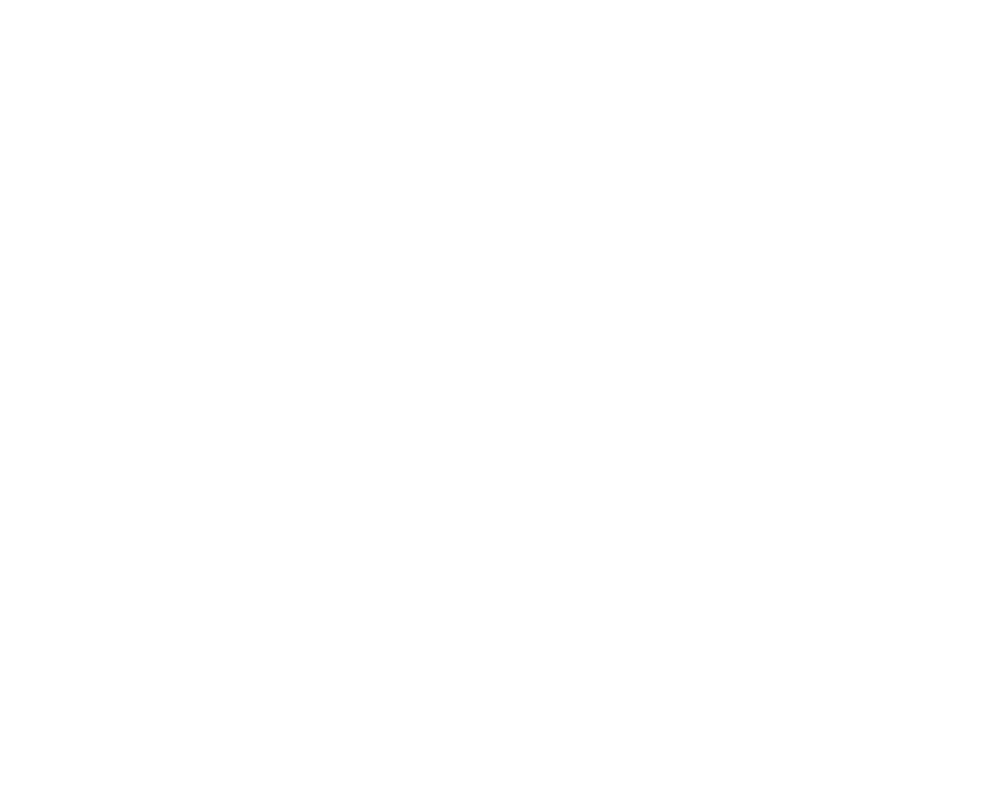
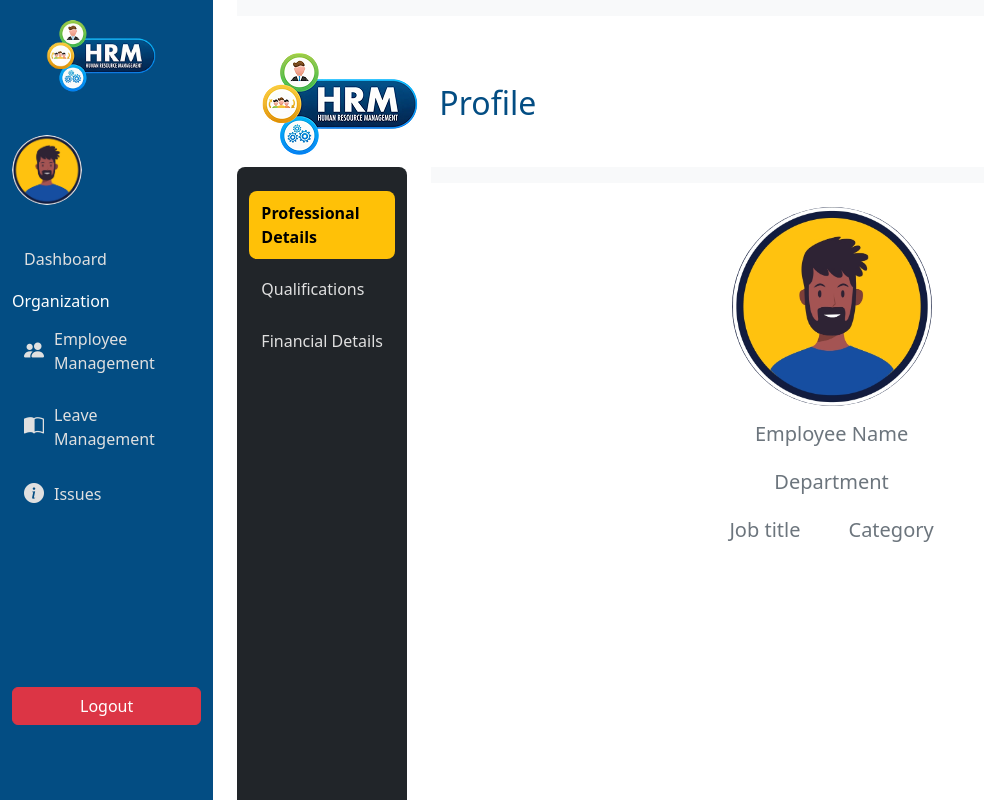
Before and after one commit to Rajkumar-Sai-Durga/hrms-frontend, a React (Vite) app: page /dashboard/profile/1/pro in a window 1280 px wide. Before the commit this address had no page. Shown: the top 800 px of the page, without its empty margins (0-984 px from the left). Built offline with nearby package versions, Linux system fonts and the light colour scheme; no server answers.

Commit message:
employee managment section has completed with nested routing of profesional, educcational and financial details pages

```diff
--- a/src/App.tsx
+++ b/src/App.tsx
@@ -13,7 +13,10 @@
 import Home from './pages/Home/Home';
 import Leaves from './pages/leaves/Leaves';
 import { Issues } from './pages/Issues/Issues';
-import Profiles from './pages/profile/Profiles';
+import Professional from './pages/profile-pages/Professional';
+import Educational from './pages/profile-pages/Educational';
+import BankDetails from './pages/profile-pages/BankDetails';
+import ProfileDashboard from './pages/profile-dashboard/ProfileDashboard';
 
 function App() {
 
@@ -32,12 +35,14 @@
           <Route path='leaves' element={<Leaves></Leaves>}/>
           <Route path='issues' element={<Issues></Issues>}/>
 
+          <Route path='profile/:employeeId' element={<ProfileDashboard></ProfileDashboard>}>
+            <Route index element={<Navigate to="pro"/>}/>
+            <Route path='pro' element={<Professional></Professional>}/>
+            <Route path='qualification' element={<Educational></Educational>}/>
+            <Route path='financial' element={<BankDetails></BankDetails>}/>
+          </Route>
         </Route>
 
-          <Route path='/profile/:employeeId' element={<Profiles></Profiles>}>
-            <Route index element={<Navigate to="home"/>}/>
-            {/* <Route path='home' element={}/> */}
-          </Route>
 
       </Routes>
       <ToastContainer></ToastContainer>
--- a/src/pages/dashboard/Dashboard.tsx
+++ b/src/pages/dashboard/Dashboard.tsx
@@ -1,6 +1,7 @@
 
-import { NavLink, Outlet, useNavigate } from "react-router-dom";
+import { Link, NavLink, Outlet, useNavigate } from "react-router-dom";
 import Logo from "../../assets/WhatsApp Image 2025-12-14 at 17.21.26_8738a792 1.png"
+import profile from "../../assets/profile.jpeg"
 import "./dashboard.css"
 import { useState } from "react";
 import Confirmation from "../../components/confirmation-model/Confirmation";
@@ -32,24 +33,27 @@
 
             {/* logo */}
             <div className="mb-4 logo d-flex justify-content-start align-items-center">
-              <img
-                src={Logo}
-                alt="logo"
-              />
+              <Link to="/dashboard">
+                <img
+                  src={Logo}
+                  alt="logo"
+                />
+              </Link>
+
             </div>
 
 
             {/* Profile */}
-            <div className="text-center mb-4 d-flex justify-content-around">
+            <div className="text-center mb-4 d-flex gap-3">
               <img
-                src="https://i.pravatar.cc/80"
+                src={profile}
                 className="rounded-circle mb-2"
                 width="70"
                 alt="profile"
               />
               <div className="d-flex flex-column align-items-start justify-content-center">
-                <h6 className="mb-0">{name}</h6>
-                <small className="text-muted">{role}</small>
+                <h3 className="mb-0">{name}</h3>
+                <p className="text-secondary">{role}</p>
               </div>
             </div>
 
@@ -118,7 +122,6 @@
             >
               ☰
             </button>
-            <h5 className="ms-3 mb-0">Dashboard</h5>
           </nav>
 
           <div className="pt-4">
--- a/src/pages/employeeManage/EmployeeManagement.tsx
+++ b/src/pages/employeeManage/EmployeeManagement.tsx
@@ -5,7 +5,6 @@
 
 const EmployeeManagement = () => {
   const [employees, setEmployees] = useState<any>()
-  console.log(localStorage.getItem("accessToken"))
   const navigate = useNavigate();
 
   const apiCall = async()=>{
@@ -28,7 +27,7 @@
 
 
   const employeeInfo = (employeeId: string)=>{
-    navigate("/profile/"+employeeId)
+    navigate("/dashboard/profile/"+employeeId)
   }
 
   return (
@@ -42,6 +41,7 @@
             <th scope="col">DEPARTMENT</th>
             <th scope="col">JOB TITLE</th>
             <th scope="col">CATEGORY</th>
+            <th scope="col">GENEDER</th>
             <th scope="col">ACTIONS</th>
           </tr>
         </thead>
@@ -53,6 +53,7 @@
               <td>{employee.department}</td>
               <td>{employee.jobTitle}</td>
               <td>{employee.category}</td>
+              <td>{employee.geneder}</td>
               <td onClick={()=>employeeInfo(employee.employee.employeeId)}><i className="bi bi-eye-fill"></i></td>
           </tr>
           ))}
--- a/src/pages/login_page/Login.tsx
+++ b/src/pages/login_page/Login.tsx
@@ -22,7 +22,6 @@
         setLoad(true)
         try {
             const response = await axios.post("http://localhost:8080/api/employee/login", formValues)
-            console.log(response)
             if(response.data.accessToken.length){
                 toast.success(response.data.message);
                 localStorage.setItem("userInfo", JSON.stringify(response.data.userInfo))
--- a/src/pages/profile-dashboard/ProfileDashboard.tsx
+++ b/src/pages/profile-dashboard/ProfileDashboard.tsx
@@ -1,8 +1,68 @@
+import { NavLink, Outlet } from "react-router-dom";
+import logo from "../../assets/WhatsApp Image 2025-12-14 at 17.21.26_8738a792 1.png"
 
-const ProfileDashboard = (props: any) => {
-    const employeeId = props.employeeId;
+const ProfileDashboard = () => {
   return (
-    <div>{employeeId}</div>
+    <div className="container-fluid">
+      <div className="row">
+        <div className="d-flex justify-content-between px-3 py-2">
+            <div className="d-flex align-items-center">
+                <img src={logo} alt="logo" />
+                <h2 className="ms-3 mb-0 color fw-2">Profile</h2>
+            </div>
+        </div>
+        {/* Sidebar */}
+        <nav
+          id="sidebar1"
+          className="col-sm-4 col-lg-2 d-md-block bg-dark sidebar collapse min-vh-100 rounded-3"
+        >
+          <div className="position-sticky text-white h-100 py-4">
+
+            {/* Menu */}
+              <ul className="nav nav-pills flex-column gap-2">
+
+                <li className="nav-item">
+                    <NavLink className="nav-link" to="pro">
+                        Professional Details
+                    </NavLink>
+                </li>
+
+                <li className="nav-item">
+                    <NavLink className="nav-link" to="qualification">
+                        Qualifications
+                    </NavLink>
+                </li>
+
+                <li className="nav-item">
+                  <NavLink className="nav-link" to="financial">
+                    Financial Details
+                  </NavLink>
+                </li>
+              </ul>
+          </div>
+        </nav>
+
+        {/* Main Content */}
+        <div className="col-md-9 ms-sm-auto col-lg-10 px-md-4">
+
+          {/* Top Navbar */}
+          <nav className="navbar navbar-light bg-light sticky-top">
+            <button
+              className="btn btn-outline-dark d-md-none"
+              data-bs-toggle="collapse"
+              data-bs-target="#sidebar1"
+            >
+              ☰
+            </button>
+          </nav>
+
+          <div className="pt-4">
+            <Outlet />
+          </div>
+        </div>
+
+      </div>
+    </div>
   )
 }
 
--- /dev/null
+++ b/src/pages/profile-pages/BankDetails.tsx
@@ -0,0 +1,62 @@
+import axios from "axios";
+import { useEffect, useState } from "react";
+import { useParams } from "react-router-dom";
+
+const BankDetails = () => {
+
+  const [bankInfo, setBankInfo] = useState([]);
+  const {employeeId} = useParams()
+
+  const apiCall = async() =>{
+    try {
+      let response = await axios.get("http://localhost:8080/api/bank/get/"+employeeId,{
+        headers: {
+          Authorization: `Bearer ${localStorage.getItem("accessToken")}`
+        }
+      })
+      setBankInfo(response.data.data)
+    } catch (error) {
+      console.log(error)
+    }
+  }
+
+  useEffect(()=> {
+    apiCall()
+  })
+  return (
+    <div>
+      {bankInfo.length ? bankInfo.map((bank: any)=>(
+      <div className="card shadow-sm border-0 mb-3" key={bank.id}>
+        <div className="card-body">
+
+          {/* Header */}
+          <h5 className="fw-bold mb-3">
+            Bank Details
+          </h5>
+
+          {/* Bank Name */}
+          <p className="mb-2">
+            <strong>Bank Name:</strong> {bank.bankName}
+          </p>
+
+          {/* Account Number */}
+          <p className="mb-2">
+            <strong>Account Number:</strong> {bank.accountNumber}
+          </p>
+
+          {/* IFSC Code */}
+          <p className="mb-0">
+            <strong>IFSC Code:</strong> {bank.ifscCode}
+          </p>
+
+        </div>
+      </div>
+      )) : (<div>
+        <h1 className="text-secondary text-opacity-50 text-center">No Bank Details Available</h1>
+      </div>)}
+    </div>
+
+  )
+}
+
+export default BankDetails
--- /dev/null
+++ b/src/pages/profile-pages/Educational.tsx
@@ -0,0 +1,74 @@
+import axios from "axios";
+import { useEffect, useState } from "react"
+import { useParams } from "react-router-dom";
+
+const Educational = () => {
+
+  const [education, setEducation] = useState([]);
+  const {employeeId} = useParams()
+
+  const apiCall = async() =>{
+    try {
+      let response = await axios.get("http://localhost:8080/api/educational/get/"+employeeId,{
+        headers: {
+          Authorization: `Bearer ${localStorage.getItem("accessToken")}`
+        }
+      })
+      setEducation(response.data.data)
+    } catch (error) {
+      console.log(error)
+    }
+  }
+
+  useEffect(()=> {
+    apiCall()
+  })
+
+  return (
+    <div>{education.length ? education.map((data: any)=>(<div key={data.id} className="card shadow-sm border-0 mb-3">
+      <div className="card-body">
+
+        {/* Header */}
+        <div className="d-flex justify-content-between align-items-center mb-3">
+          <h5 className="mb-0 fw-bold">
+            {data.degree} ({data.degreeType})
+          </h5>
+          <span className="badge bg-success">
+            CGPA: {data.cgpa}
+          </span>
+        </div>
+
+        {/* Institute */}
+        <p className="mb-2 text-muted">
+          {data.institute}
+        </p>
+
+        {/* Specialization */}
+        <p className="mb-2">
+          <strong>Specialization:</strong> {data.specialization}
+        </p>
+
+        {/* Duration */}
+        <p className="mb-0 text-muted">
+          {new Date(data.started).toLocaleDateString("en-IN", {
+              month: "short",
+              year: "numeric",
+            })}{" "}
+            -{" "}
+            {new Date(data.ended).toLocaleDateString("en-IN", {
+              month: "short",
+              year: "numeric",
+            })}
+        </p>
+
+      </div>
+    </div>))
+    : <div>
+      <h1 className="text-secondary text-opacity-50 text-center">No Educational Details Available</h1>
+    </div>
+    }</div>
+
+  )
+}
+
+export default Educational
--- /dev/null
+++ b/src/pages/profile-pages/Professional.tsx
@@ -0,0 +1,60 @@
+import axios from "axios";
+import { useEffect, useState } from "react";
+import { useParams } from "react-router-dom"
+import profile from "../../assets/profile.jpeg"
+import "./professional.css"
+
+
+const Professional = () => {
+
+  const {employeeId} = useParams();
+
+  const [details, setDetails] = useState<any>(null);
+
+  const apiCall = async()=>{
+    try {
+      let response = await axios.get("http://localhost:8080/api/empManager/get/"+employeeId,{
+        headers:{
+          Authorization: `Bearer ${localStorage.getItem("accessToken")}`
+        }
+      })
+      setDetails(response.data.data)
+    } catch (error) {
+      console.log(error);
+    }
+  }
+
+  useEffect(()=>{
+    apiCall();
+  }, [])
+
+  return (
+    <div className="d-flex flex-column align-items-center text-center gap-3">
+      <div>
+        <img src={profile} alt="" className="profile"/>
+      </div>
+      <div className="d-flex flex-column gap-3">
+        <div>
+          <h5 className="text-secondary">Employee Name</h5>
+          <h2>{details?.employee.firstName} {details?.employee.lastName}</h2>
+        </div>
+        <div>
+          <h5 className="text-secondary">Department</h5>
+          <h2>{details?.department}</h2>
+        </div>
+        <div className="d-flex gap-5">
+          <div>
+            <h5 className="text-secondary">Job title</h5>
+            <h2>{details?.jobTitle}</h2>
+          </div>
+          <div>
+            <h5  className="text-secondary">Category</h5>
+            <h2>{details?.category}</h2>
+          </div>
+        </div>
+      </div>
+    </div>
+  )
+}
+
+export default Professional
--- /dev/null
+++ b/src/pages/profile-pages/professional.css
@@ -0,0 +1,4 @@
+.profile{
+    width: 200px;
+    border-radius: 50%;
+}
--- a/src/pages/registration/Registration.tsx
+++ b/src/pages/registration/Registration.tsx
@@ -18,7 +18,8 @@
     username: string,
     email: string,
     password: string
-    confirmPass: string
+    confirmPass: string,
+    gender: string
   }
   const {register, handleSubmit, formState: {errors}, watch} = useForm<formValues>()
   const password = watch("password");
@@ -30,15 +31,16 @@
       username: formValues.username,
       email: formValues.email,
       password: formValues.password,
-      role: "EMPLOYEE"
+      role: "EMPLOYEE",
+      gender: formValues.gender
     }
     ivokeApi(obj)
+
   }
 
   const ivokeApi = async (obj: any)=>{
     setLoad(true)
     try {
-      console.log(check, load);
 
       let response = await axios.post("http://localhost:8080/api/employee/register", obj);
       console.log(response);
@@ -123,6 +125,15 @@
                 {errors.confirmPass?.message && (<p className="text-danger">{errors.confirmPass?.message}</p>)}
               </div>
             </div>
+            <div>
+              <div className="d-flex gap-3 align-items-center">
+                <label className="form-label color">Gender</label>
+                <label><input type="radio" value="Male" className="form-ccontrol" {...register("gender",{required: "Gender is reqiured"})}/>Male</label>
+                <label><input type="radio" value="Female" className="form-ccontrol" {...register("gender")}/>Female</label>
+                <label><input type="radio" value="Others" className="form-ccontrol" {...register("gender")}/>Others</label>
+              </div>
+              <p>{errors.gender?.message && (<p className="text-danger">{errors.gender?.message}</p>)}</p>
+            </div>
             <div className="mb-3 form-check">
               <input type="checkbox" className="form-check-input" id="exampleCheck1" onChange={(e)=>setCheck(e.target.checked)}/>
               <label className="form-check-label" htmlFor="exampleCheck1">I agree to all the <span className="text-primary">Terms, Privacy policy.</span></label>
```
Also changed, not shown: src/pages/profile/Profiles.tsx (deleted, +0 -14 lines), src/assets/profile.jpeg (added).
